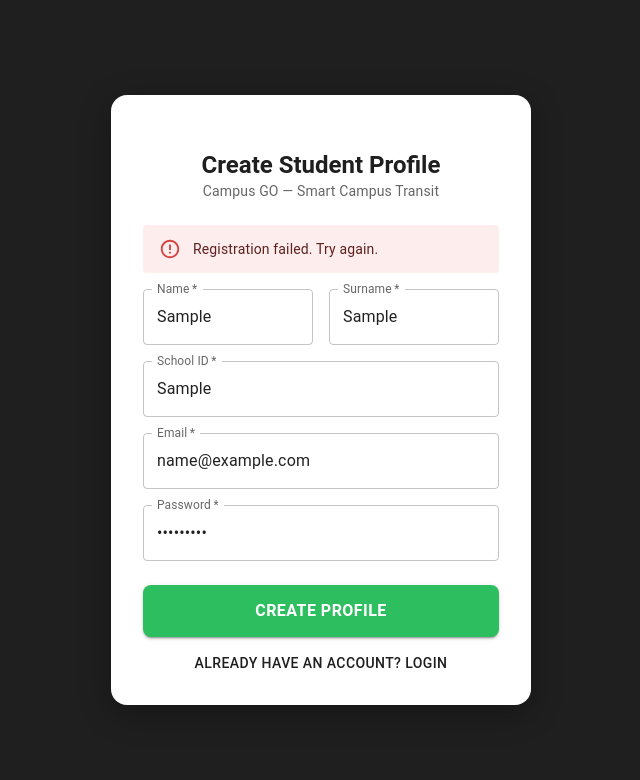
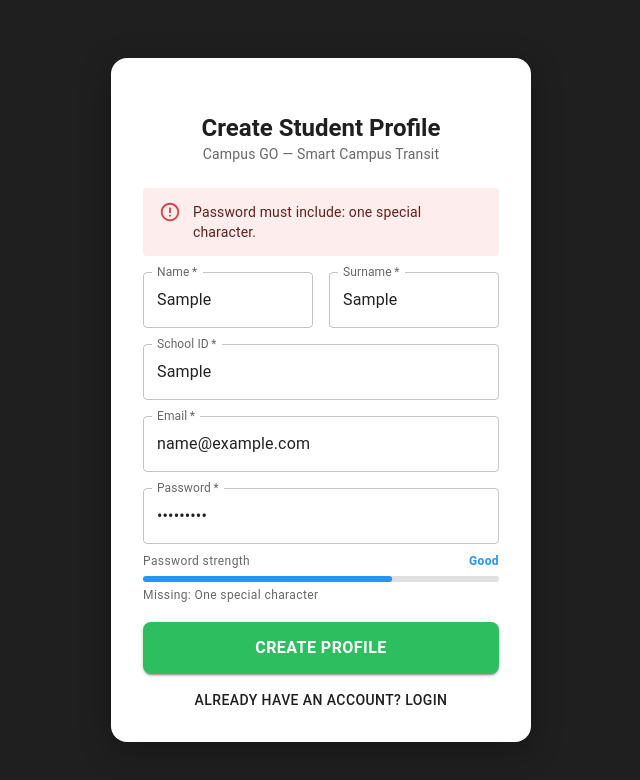
Before and after one commit to tinomudaaa/Campus_Go, a React (Vite) app in the folder frontend/: page /signup/student in a window 1280 px wide. Both pictures are taken after typing "Sample", "Sample", "Sample", "name@example.com", "Sample123" into the empty fields and a click on the button "CREATE PROFILE". Shown: the top 780 px of the page, without its empty margins (319-959 px from the left). Built offline with nearby package versions, Linux system fonts and the light colour scheme; no server answers; some icons are missing; the HTML template or start-up script is replaced by a standard one.

Commit message:
add improved Validation

```diff
--- a/frontend/src/pages/AcceptInvite.jsx
+++ b/frontend/src/pages/AcceptInvite.jsx
@@ -1,8 +1,9 @@
 import { useState, useEffect } from 'react';
 import { useParams } from 'react-router-dom';
 import axios from 'axios';
-import { Box, Card, CardContent, TextField, Button, Typography, Alert, CircularProgress } from '@mui/material';
+import { Box, Card, CardContent, TextField, Button, Typography, Alert, CircularProgress, LinearProgress } from '@mui/material';
 import DirectionsBusIcon from '@mui/icons-material/DirectionsBus';
+import { validatePassword, getPasswordStrength } from '../utils/passwordValidator';
 
 export default function AcceptInvite() {
   const { token } = useParams();
@@ -15,6 +16,9 @@ export default function AcceptInvite() {
   const [confirm, setConfirm] = useState('');
   const [submitting, setSubmitting] = useState(false);
 
+  const strength = getPasswordStrength(password);
+  const passwordErrors = validatePassword(password);
+
   useEffect(() => {
     axios.get(`https://campus-go-f21t.onrender.com/api/auth/invite/${token}`)
       .then(res => { setInvite(res.data); setLoading(false); })
@@ -23,10 +27,11 @@ export default function AcceptInvite() {
 
   const handleSubmit = async (e) => {
     e.preventDefault();
+    setError('');
+    const errors = validatePassword(password);
+    if (errors.length > 0) return setError('Password must include: ' + errors.join(', ').toLowerCase() + '.');
     if (password !== confirm) return setError('Passwords do not match');
-    if (password.length < 6) return setError('Password must be at least 6 characters');
     setSubmitting(true);
-    setError('');
     try {
       await axios.post('https://campus-go-f21t.onrender.com/api/auth/accept-invite', { token, full_name: fullName, password });
       setSuccess(true);
@@ -37,7 +42,6 @@ export default function AcceptInvite() {
     }
   };
 
-  // Human-readable role label
   const roleLabel = invite?.role === 'operator_staff' ? 'Operator Staff (Driver)' : 'Operator Admin';
 
   return (
@@ -54,9 +58,7 @@ export default function AcceptInvite() {
 
           {loading && <Box sx={{ textAlign: 'center' }}><CircularProgress color="success" /></Box>}
 
-          {!loading && error && !invite && (
-            <Alert severity="error">{error}</Alert>
-          )}
+          {!loading && error && !invite && <Alert severity="error">{error}</Alert>}
 
           {!loading && success && (
             <Box sx={{ textAlign: 'center' }}>
@@ -82,7 +84,26 @@ export default function AcceptInvite() {
                 <TextField fullWidth label="Your Full Name" value={fullName}
                   onChange={e => setFullName(e.target.value)} sx={{ mb: 2 }} required />
                 <TextField fullWidth label="Password" type="password" value={password}
-                  onChange={e => setPassword(e.target.value)} sx={{ mb: 2 }} required />
+                  onChange={e => setPassword(e.target.value)} sx={{ mb: 1 }} required />
+
+                {password.length > 0 && (
+                  <Box sx={{ mb: 2 }}>
+                    <Box sx={{ display: 'flex', justifyContent: 'space-between', mb: 0.5 }}>
+                      <Typography variant="caption" color="text.secondary">Password strength</Typography>
+                      <Typography variant="caption" fontWeight="bold" sx={{ color: strength.color }}>{strength.label}</Typography>
+                    </Box>
+                    <LinearProgress variant="determinate" value={strength.value} sx={{
+                      height: 6, borderRadius: 3, backgroundColor: '#e0e0e0',
+                      '& .MuiLinearProgress-bar': { backgroundColor: strength.color, borderRadius: 3 }
+                    }} />
+                    {passwordErrors.length > 0 && (
+                      <Typography variant="caption" color="text.secondary" sx={{ mt: 0.5, display: 'block' }}>
+                        Missing: {passwordErrors.join(' · ')}
+                      </Typography>
+                    )}
+                  </Box>
+                )}
+
                 <TextField fullWidth label="Confirm Password" type="password" value={confirm}
                   onChange={e => setConfirm(e.target.value)} sx={{ mb: 3 }} required />
                 <Button fullWidth type="submit" variant="contained" disabled={submitting}
--- a/frontend/src/pages/StudentSignUp.jsx
+++ b/frontend/src/pages/StudentSignUp.jsx
@@ -1,7 +1,8 @@
 import { useState } from 'react';
 import axios from 'axios';
-import { Box, Card, CardContent, TextField, Button, Typography, Alert } from '@mui/material';
+import { Box, Card, CardContent, TextField, Button, Typography, Alert, LinearProgress } from '@mui/material';
 import DirectionsBusIcon from '@mui/icons-material/DirectionsBus';
+import { validatePassword, getPasswordStrength } from '../utils/passwordValidator';
 
 export default function StudentSignUp() {
   const [form, setForm] = useState({ full_name: '', surname: '', student_id: '', email: '', password: '' });
@@ -10,8 +11,14 @@ export default function StudentSignUp() {
 
   const handleChange = (e) => setForm({ ...form, [e.target.name]: e.target.value });
 
+  const strength = getPasswordStrength(form.password);
+  const passwordErrors = validatePassword(form.password);
+
   const handleSubmit = async (e) => {
     e.preventDefault();
+    setError('');
+    const errors = validatePassword(form.password);
+    if (errors.length > 0) return setError('Password must include: ' + errors.join(', ').toLowerCase() + '.');
     try {
       await axios.post('https://campus-go-f21t.onrender.com/api/auth/register', {
         full_name: `${form.full_name} ${form.surname}`,
@@ -45,7 +52,27 @@ export default function StudentSignUp() {
             </Box>
             <TextField fullWidth label="School ID" name="student_id" value={form.student_id} onChange={handleChange} sx={{ mb: 2 }} required />
             <TextField fullWidth label="Email" type="email" name="email" value={form.email} onChange={handleChange} sx={{ mb: 2 }} required />
-            <TextField fullWidth label="Password" type="password" name="password" value={form.password} onChange={handleChange} sx={{ mb: 3 }} required />
+            <TextField
+              fullWidth label="Password" type="password" name="password"
+              value={form.password} onChange={handleChange} sx={{ mb: 1 }} required
+            />
+            {form.password.length > 0 && (
+              <Box sx={{ mb: 2 }}>
+                <Box sx={{ display: 'flex', justifyContent: 'space-between', mb: 0.5 }}>
+                  <Typography variant="caption" color="text.secondary">Password strength</Typography>
+                  <Typography variant="caption" fontWeight="bold" sx={{ color: strength.color }}>{strength.label}</Typography>
+                </Box>
+                <LinearProgress variant="determinate" value={strength.value} sx={{
+                  height: 6, borderRadius: 3, backgroundColor: '#e0e0e0',
+                  '& .MuiLinearProgress-bar': { backgroundColor: strength.color, borderRadius: 3 }
+                }} />
+                {passwordErrors.length > 0 && (
+                  <Typography variant="caption" color="text.secondary" sx={{ mt: 0.5, display: 'block' }}>
+                    Missing: {passwordErrors.join(' · ')}
+                  </Typography>
+                )}
+              </Box>
+            )}
             <Button fullWidth type="submit" variant="contained"
               sx={{ py: 1.5, background: '#2DBE60', borderRadius: 2, fontSize: 16, fontWeight: 'bold', '&:hover': { background: '#1F1F1F' } }}>
               Create Profile
--- /dev/null
+++ b/frontend/src/utils/passwordValidator.js
@@ -0,0 +1,25 @@
+// Place this at: src/utils/passwordValidator.js
+
+export function validatePassword(password) {
+  const errors = [];
+  if (password.length < 8) errors.push('At least 8 characters');
+  if (!/[A-Z]/.test(password)) errors.push('One uppercase letter');
+  if (!/[0-9]/.test(password)) errors.push('One number');
+  if (!/[^A-Za-z0-9]/.test(password)) errors.push('One special character');
+  return errors; // empty array = valid
+}
+
+export function getPasswordStrength(password) {
+  const score = [
+    password.length >= 8,
+    /[A-Z]/.test(password),
+    /[0-9]/.test(password),
+    /[^A-Za-z0-9]/.test(password),
+    password.length >= 12,
+  ].filter(Boolean).length;
+
+  if (score <= 1) return { label: 'Weak',   color: '#f44336', value: 20  };
+  if (score === 2) return { label: 'Fair',   color: '#ff9800', value: 45  };
+  if (score === 3) return { label: 'Good',   color: '#2196f3', value: 70  };
+  return             { label: 'Strong', color: '#2DBE60', value: 100 };
+}
```
Also changed, not shown: frontend/src/pages/OperatorSignUp.jsx (+30 -23 lines), frontend/src/pages/PasswordStrengthIndicator.jsx (added), 1 other file (tests, documents, lock files or other folders).
